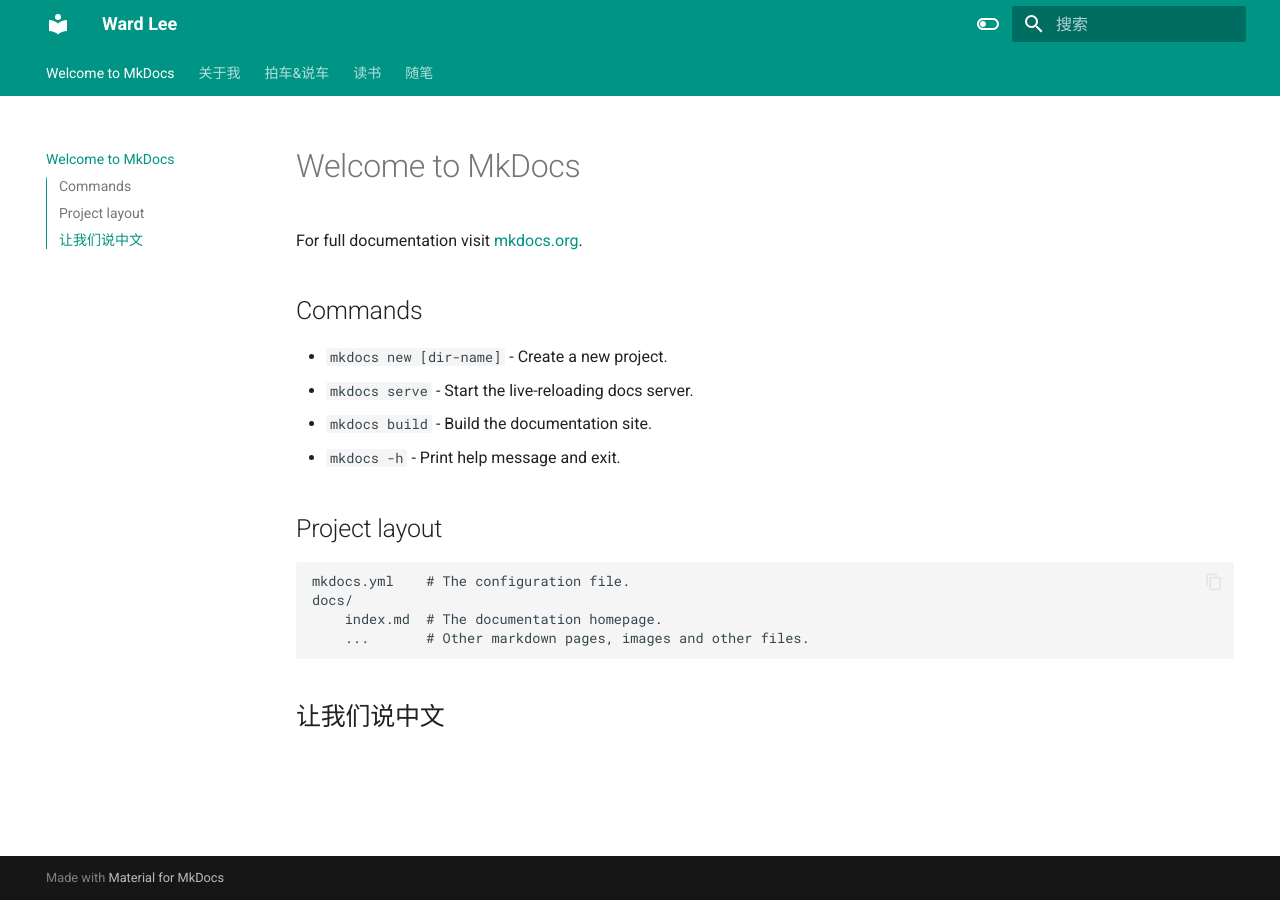
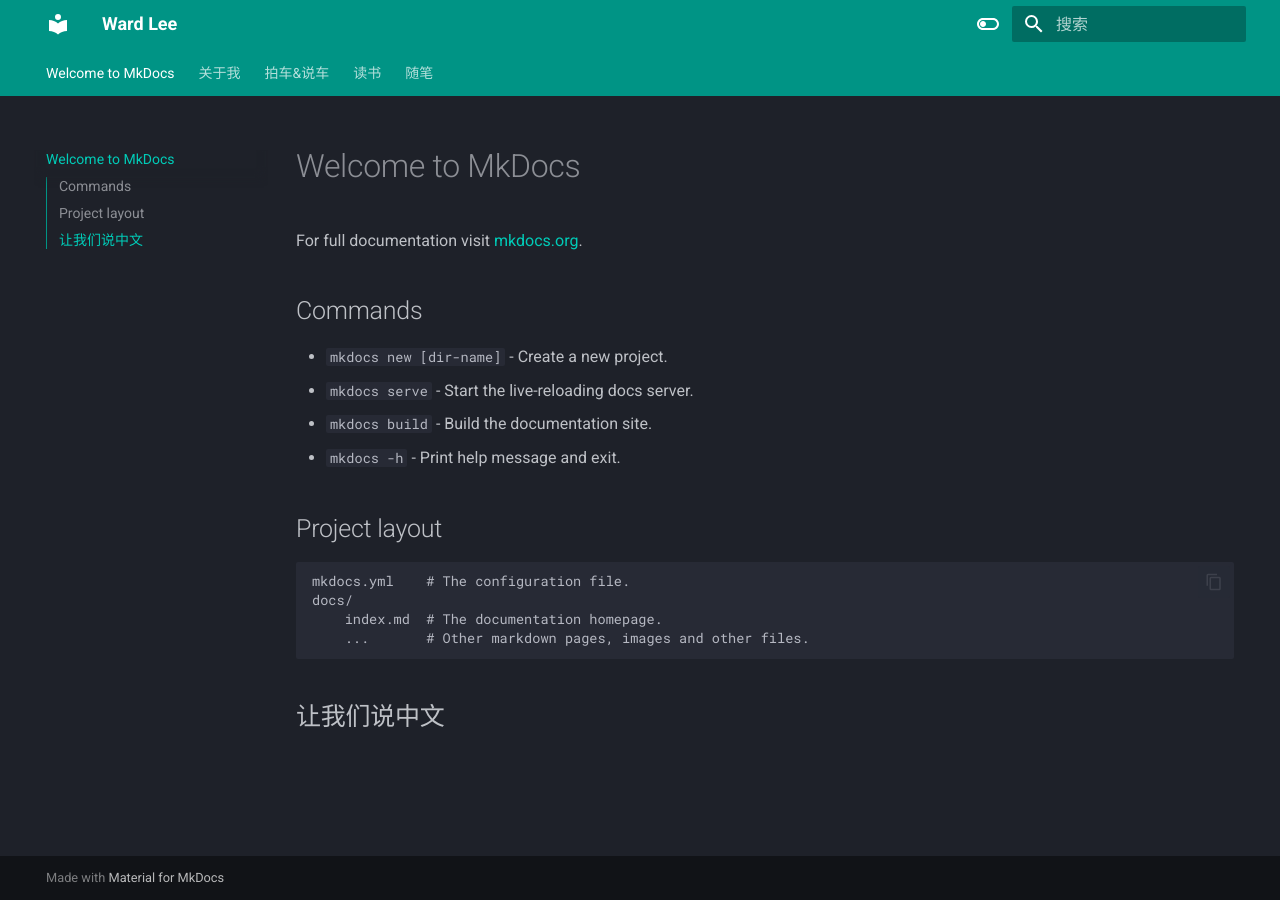
Before and after one commit to Wardqz/Ward, an MkDocs documentation site: the page built from docs/index.md, in a window 1280 px wide. Built offline with MkDocs 1.6.1 and Material for MkDocs 9.7.7, drawn with Linux system fonts in a browser that asks for light colours.

```diff
--- a/mkdocs.yml
+++ b/mkdocs.yml
@@ -13,15 +13,15 @@
     - content.code.copy
   language: zh
   palette:
+    - scheme: slate
+      toggle:
+        icon: material/toggle-switch-off-outline
+        name: 转到日间模式
+      primary: teal
+      accent: orange
     - scheme: default
       toggle:
-        icon: material/toggle-switch-off-outline
+        icon: material/toggle-switch
         name: 转到夜间模式
       primary: teal
       accent: orange
-    - scheme: slate
-      toggle:
-        icon: material/toggle-switch
-        name: 转到日间模式
-      primary: teal
-      accent: orange
```
